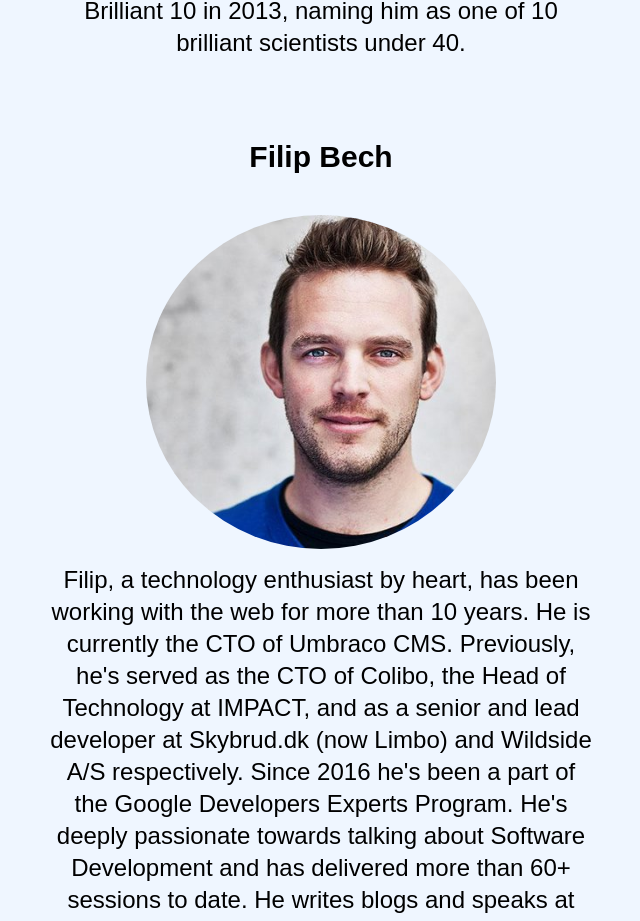
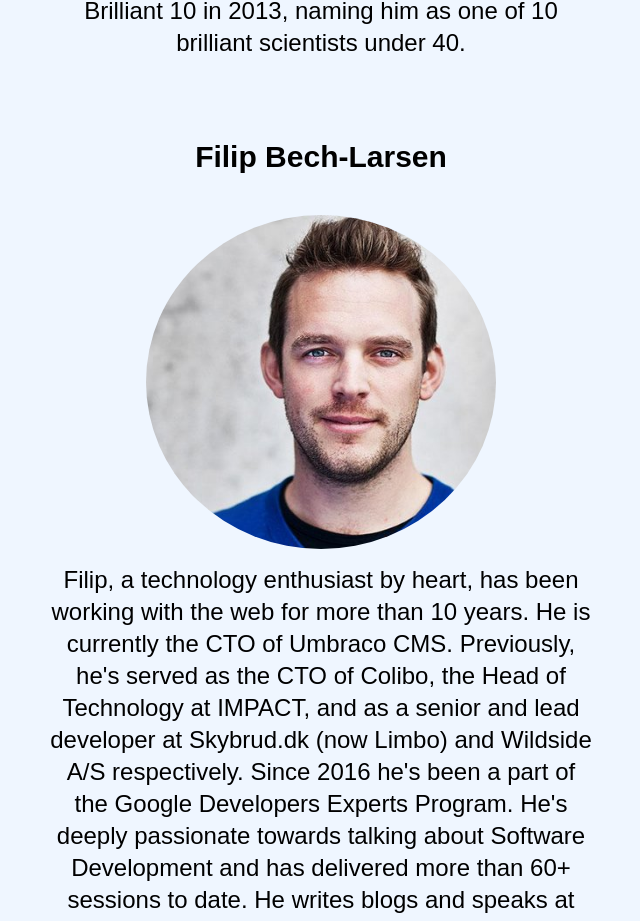
Before and after one commit to OpenLake/FOSS-Overflow, a Next.js app: page /speakers in a window 1280 px wide. Shown: the part 2068-2989 px from the top of the page, without its empty margins (319-959 px from the left). Built offline with nearby package versions, Linux system fonts and the light colour scheme.

Commit message:
Update speakers.js

```diff
--- a/pages/speakers.js
+++ b/pages/speakers.js
@@ -64,7 +64,7 @@ export default function sponshorship() {
 
 				<div className="py-10">
 					<h1 className="text-4xl md:text-3xl mb-8 font-title font-bold">
-						Filip Bech
+						Filip Bech-Larsen
 					</h1>
 					<Image
 						width={350}
```
